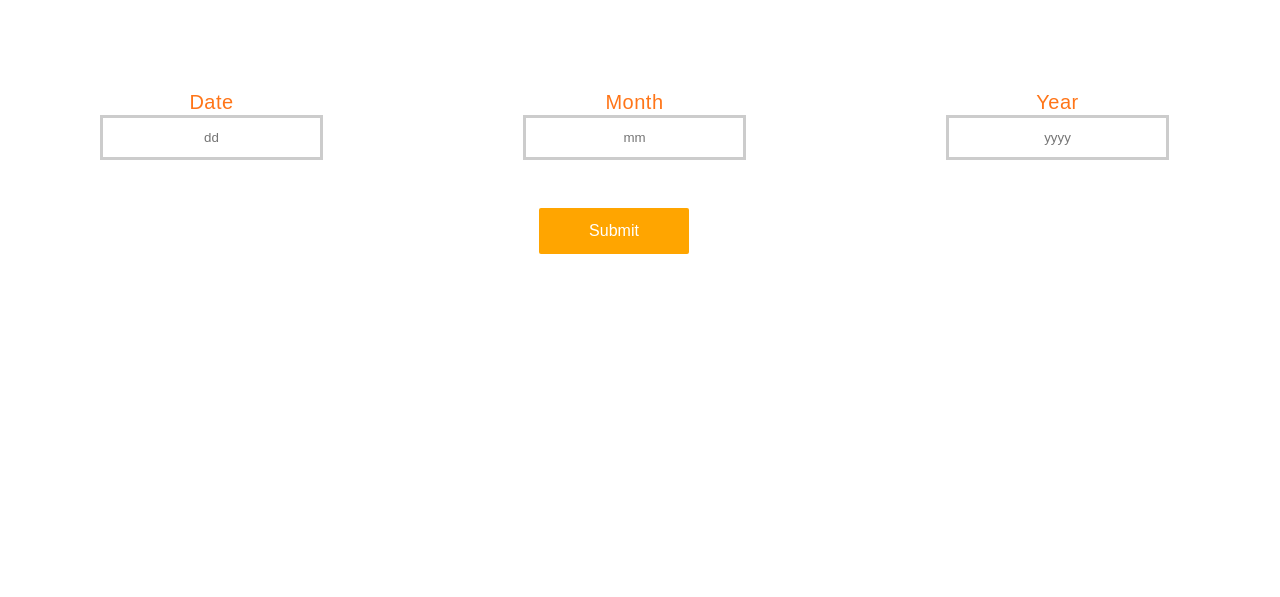
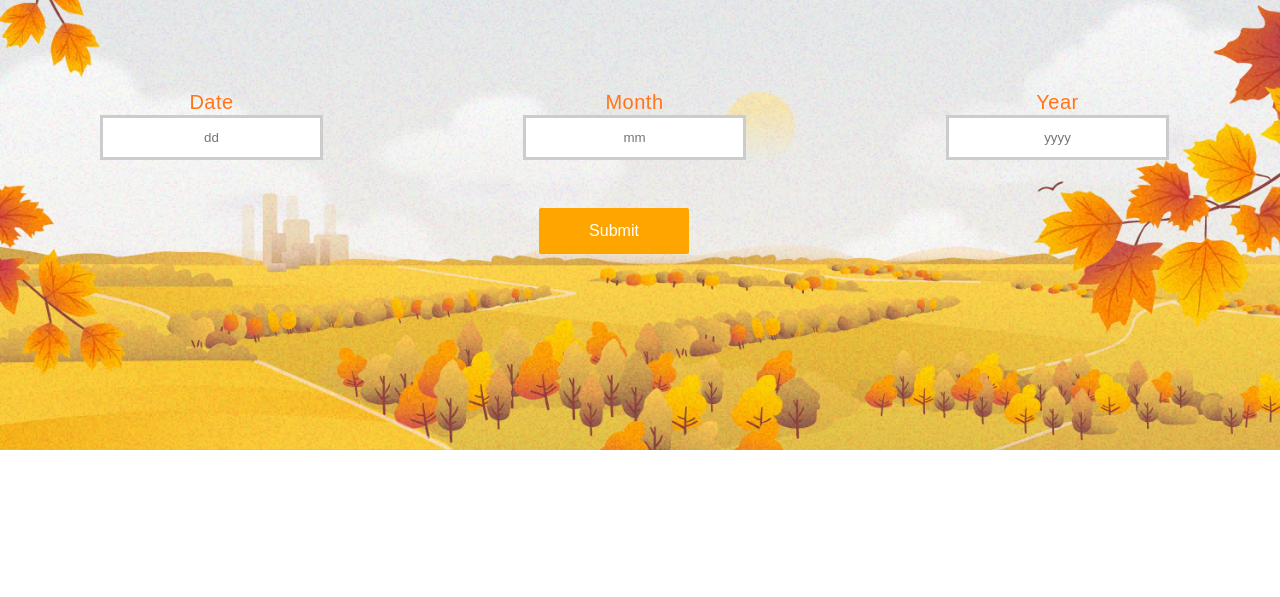
Before and after one commit to sayedhanzala/sayedhanzala.github.io, a plain HTML site: page index.html in a window 1280 px wide. Shown: the part 203-800 px from the top of the page. Drawn offline with Linux system fonts and the light colour scheme.

Commit message:
Update style.css

```diff
--- a/style.css
+++ b/style.css
@@ -3,7 +3,7 @@
 }
 
 body {
-    background-image: url(img\\4146504.jpg);
+    background-image: url(4146504.jpg);
     background-size: 1280px;
     background-repeat: no-repeat;
     background-position-x: center;
```
